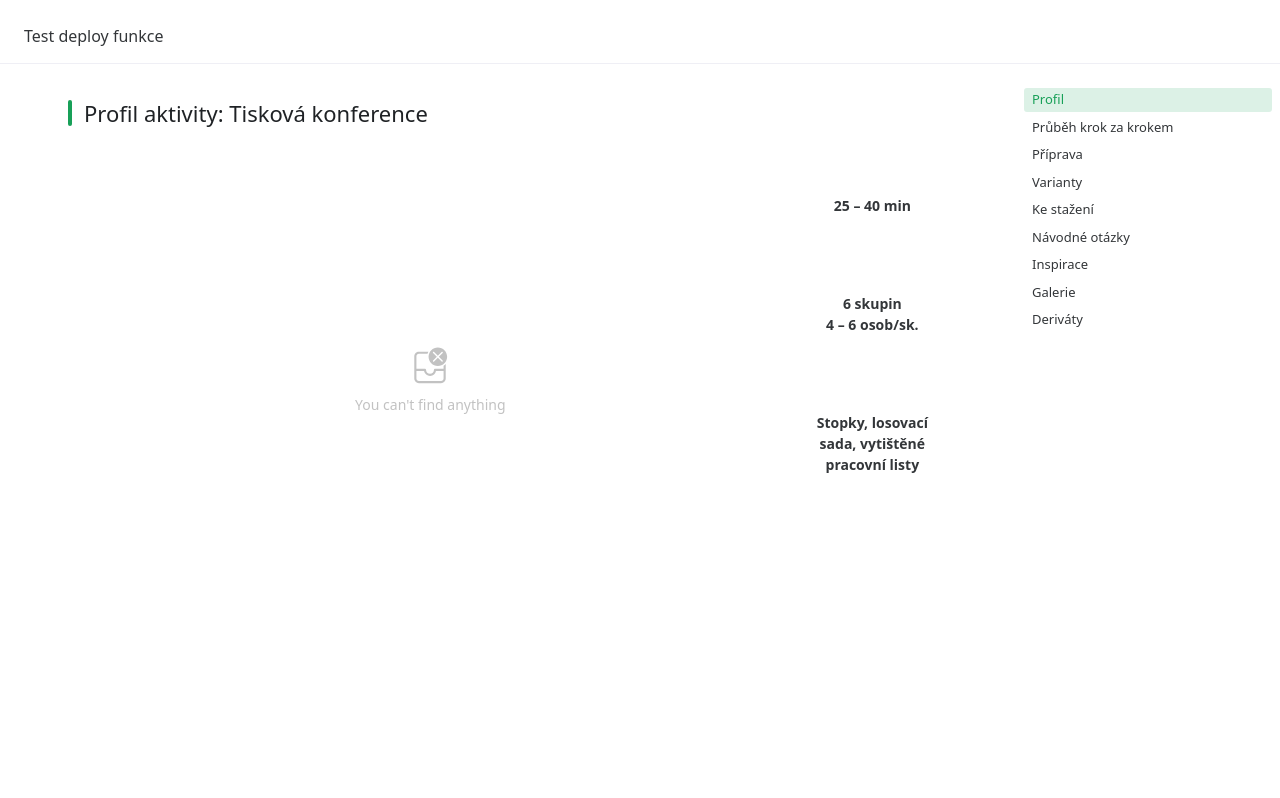
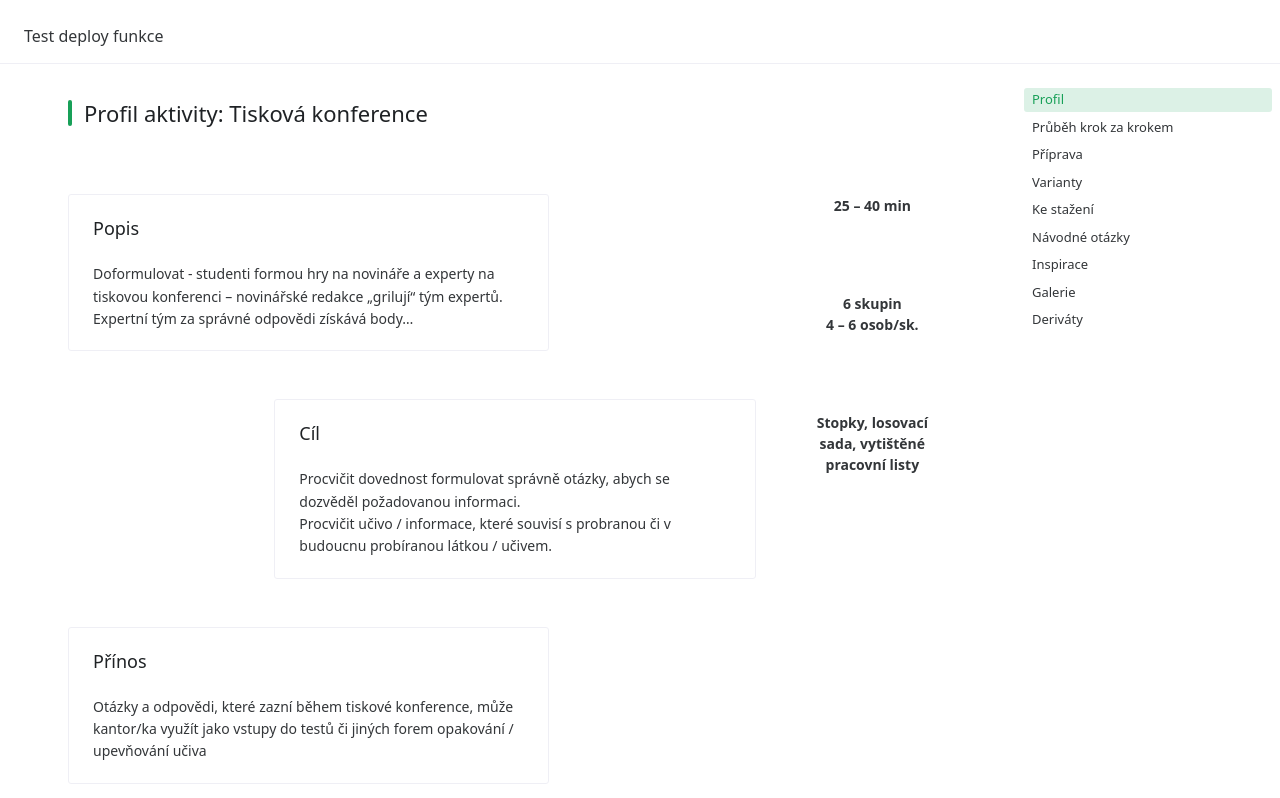
Before and after one commit to sprtokiller/metodicka_knihovna, a Vue app: page / in a window 1280 px wide. Built offline with nearby package versions, Linux system fonts and the light colour scheme; some icons are missing.

Commit message:
Card on main profile

```diff
--- a/src/components/ActivityProfile.vue
+++ b/src/components/ActivityProfile.vue
@@ -2,22 +2,26 @@
   <section>
     <n-h2 prefix="bar">Profil aktivity: Tisková konference</n-h2>
     <n-row :gutter="12">
-      <n-col :span="20">
-        <n-empty description="You can't find anything" style="margin-top: 200px"/>
-        <!-- <div class="my-5" style="max-width: 70%;">
-          <n-h3 style="margin-bottom: 0;">Popis</n-h3>
-          Doformulovat - studenti formou hry na novináře a experty na tiskovou konferenci – novinářské redakce „grilují“ tým expertů. Expertní tým za správné odpovědi získává body…
+      <n-col :span="19">
+        <div class="my-5" style="max-width: 70%;">
+          <n-card title="Popis">
+            Doformulovat - studenti formou hry na novináře a experty na tiskovou konferenci – novinářské redakce „grilují“ tým expertů. Expertní tým za správné odpovědi získává body…
+          </n-card>
         </div>
-        <div class="my-5" style="max-width: 70%; margin-left: 10%;">
-          <n-h3 style="margin-bottom: 0;">Cíl</n-h3>
-          Procvičit dovednost formulovat správně otázky, abych se dozvěděl požadovanou informaci.<br>
-          Procvičit učivo / informace, které souvisí s probranou či v budoucnu probíranou látkou / učivem.</div>
-        <div class="my-5" style="max-width: 70%;  margin-left: 5%;">
-          <n-h3 style="margin-bottom: 0;">Přínos</n-h3>
-          Doformulovat - studenti formou hry na novináře a experty na tiskovou konferenci – novinářské redakce „grilují“ tým expertů. Expertní tým za správné odpovědi získává body…
-        </div> -->
+        <div class="my-5" style="max-width: 70%; margin-left: 30%;">
+          <n-card title="Cíl">
+            Procvičit dovednost formulovat správně otázky, abych se dozvěděl požadovanou informaci.<br>
+            Procvičit učivo / informace, které souvisí s probranou či v budoucnu probíranou látkou / učivem.
+          </n-card>
+        </div>
+        <div class="my-5" style="max-width: 70%;">
+          <n-card title="Přínos">
+            Otázky a odpovědi, které zazní během tiskové konference, může kantor/ka využít jako vstupy do testů či jiných forem opakování / upevňování učiva
+          </n-card>
+        </div>
       </n-col>
-      <n-col :span="4">
+
+      <n-col :span="4" offset="1">
         <n-list :show-divider="false">
           <n-list-item>
             <n-tooltip trigger="hover">
@@ -71,7 +75,7 @@
 </template>
 
 <script setup lang="ts">
-import { useThemeVars, NH2, NRow, NCol, NTooltip, NList, NListItem, NEmpty } from 'naive-ui';
+import { useThemeVars, NH2, NRow, NCol, NTooltip, NList, NListItem, NEmpty, NCard } from 'naive-ui';
 import { TimerSharp, GroupFilled, PrintOutlined } from '@vicons/material';
 
 const values = useThemeVars().value;
--- a/src/router/index.ts
+++ b/src/router/index.ts
@@ -1,5 +1,4 @@
 import { createRouter, createWebHistory } from 'vue-router'
-import HomeView from '../views/HomeView.vue'
 
 const router = createRouter({
   history: createWebHistory(import.meta.env.BASE_URL),
@@ -11,9 +10,9 @@ const router = createRouter({
       component: () => import('../views/ActivityView.vue')
     },
     {
-      path: '/activity',
-      name: 'activity',
-      component: () => import('../views/ActivityView.vue')
+      path: '/tutorial',
+      name: 'tutorial',
+      component: () => import('../views/HomeView.vue')
     }
   ]
 })
--- a/src/views/ActivityView.vue
+++ b/src/views/ActivityView.vue
@@ -15,6 +15,24 @@
             </n-carousel-item>
             <n-carousel-item class="carousel-content-padding">
               <ActivityPrep />
+            </n-carousel-item>
+            <n-carousel-item class="carousel-content-padding">
+              <h1>Varianty</h1>
+            </n-carousel-item>
+            <n-carousel-item class="carousel-content-padding">
+              <h1>Ke stažení</h1>
+            </n-carousel-item>
+            <n-carousel-item class="carousel-content-padding">
+              <h1>Návodné otázky</h1>
+            </n-carousel-item>
+            <n-carousel-item class="carousel-content-padding">
+              <h1>Inspirace</h1>
+            </n-carousel-item>
+            <n-carousel-item class="carousel-content-padding">
+              <h1>Galerie</h1>
+            </n-carousel-item>
+            <n-carousel-item class="carousel-content-padding">
+              <h1>Deriváty</h1>
             </n-carousel-item>
           </n-carousel>
         </div>
--- a/src/views/HomeView.vue
+++ b/src/views/HomeView.vue
@@ -1,9 +1,11 @@
 <script setup lang="ts">
-import WelcomeItem from '@/components/WelcomeItem.vue'
 </script>
 
 <template>
   <main>
-    <WelcomeItem />
-  </main>
-</template>
+    <iframe
+      src="https://orbiseducz-my.sharepoint.com/personal/petr_kozak_orbisedu_cz/_layouts/15/Doc.aspx?sourcedoc={35f6f694-dd86-45e1-ba8d-d49a431217e8}&amp;action=embedview&amp;wdAr=1.7777777777777777"
+      style="width: 100vw; height: 100vh" frameborder="0">Toto je vložený soubor typu prezentace <a target="_blank"
+        href="https://office.com">Microsoft Office</a> pro aplikaci <a target="_blank"
+        href="https://office.com/webapps">Office</a>.</iframe>
+</main></template>
```
Also changed, not shown: src/components/WelcomeItem.vue (deleted, +0 -17 lines).
